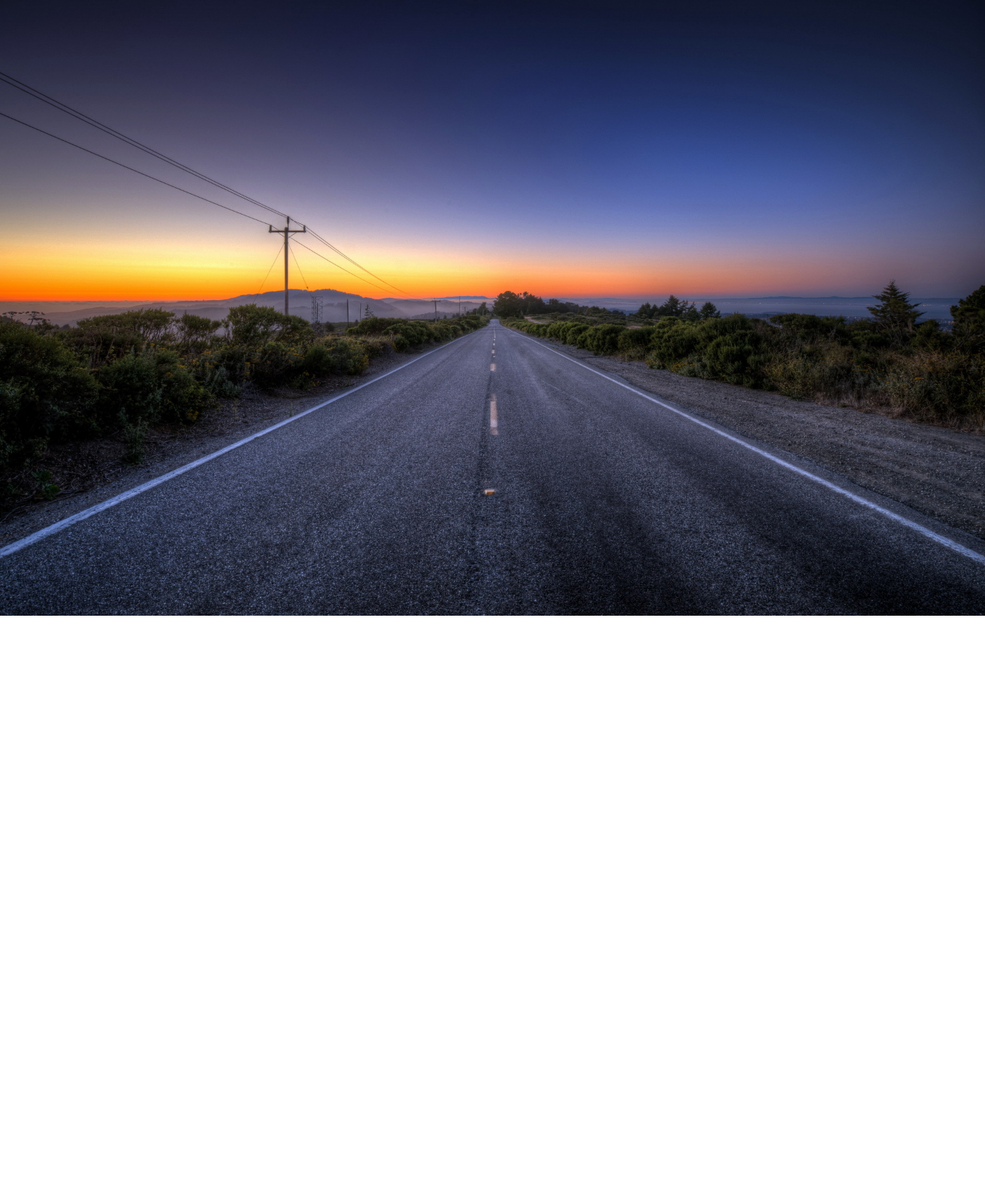
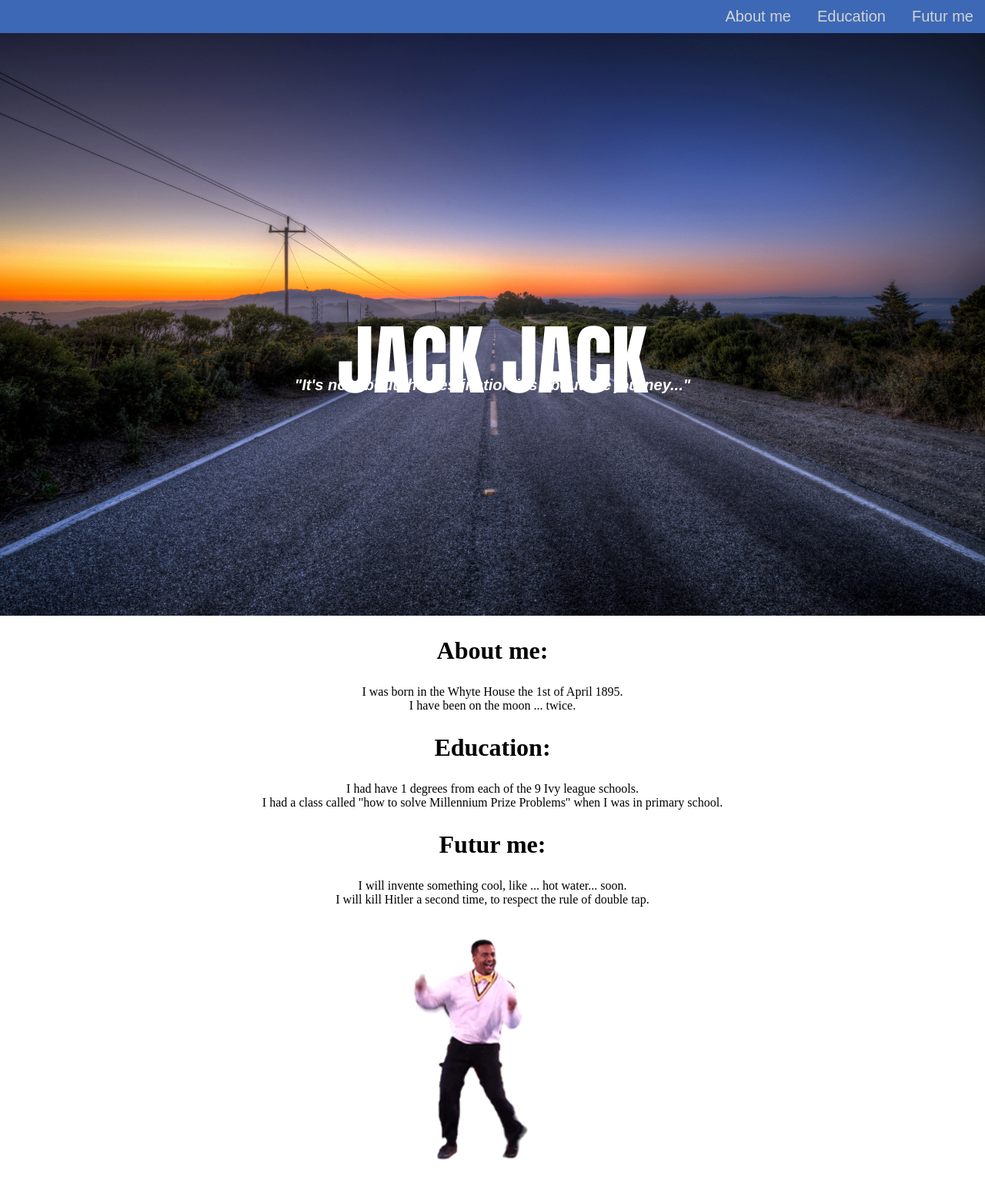
Before and after one commit to totoedf/perso_website, a plain HTML site: page index.html in a window 1280 px wide. Shown: the whole page at 77% size. Before the commit the page ends 800 px from the top, so only its background shows below. Drawn offline with Linux system fonts and the light colour scheme.

Commit message:
init my super own website 2

```diff
--- a/index.html
+++ b/index.html
@@ -11,6 +11,46 @@
     <title>Document</title>
 </head>
 <body>
-    <div id="landing" class="full-page"></div>
+    <header id="header-bar" class="header-nobg">
+        <nav>
+            <a href="#about-me">About me</a>
+            <a href="#education">Education</a>
+            <a href="#futur-me">Futur me</a>
+        </nav>
+    </header>
+    <div id="landing" class="full-page">
+        <h1 id="landing-page"> JACK JACK </h1>
+        <h3 id="quote">"It's not about the destination it's about the journey..."</h3>
+    </div>
+    <section class="panel" id="about-me">
+        <h2>
+            About me:
+        </h2>
+        <p>
+            <span> I was born in the Whyte House the 1st of April 1895.</span>
+            <span> I have been on the moon ... twice.</span>
+        </p>
+    </section>
+
+    <section class="panel" id="eduction">
+        <h2>
+            Education:
+        </h2>
+        <p>
+            <span> I had have 1 degrees from each of the 9 Ivy league schools.</span>
+            <span> I had a class called "how to solve Millennium Prize Problems" when I was in primary school. <span>
+        </p>
+    </section>
+
+    <sectio class="panel" id="futur-me">
+        <h2>
+            Futur me:
+        </h2>
+        <p>
+            <span> I will invente something cool, like ... hot water... soon.</span>
+            <span> I will kill Hitler a second time, to respect the rule of double tap.</span>
+        </p>
+    </section>
+    <img src="dancing.gif" id="dancing-gif">
 </body>
 </html>
--- a/style.css
+++ b/style.css
@@ -1,6 +1,7 @@
 body, html {
     margin: 0;
     padding: 0;
+    scroll-behavior: smooth;
 }
 
 #landing {
@@ -15,3 +16,77 @@ div.full-page {
     height: 100vh;
     overflow: hidden;
 }
+
+#landing-page {
+    color: white;
+    font-size: 100px;
+    font-family: Impact, Charcoal, sans-serif;
+    text-align: center;
+    top: 50%;
+    left: 50%;
+    position: absolute;
+    transform: translate(-50%, -50%);
+}
+
+#panel {
+    padding: 20%;
+}
+
+h2 {
+    font-size: 2rem;
+    text-align: center;
+}
+
+p {
+    text-align: center;
+}
+
+p span {
+    display: block;
+}
+
+h3 {
+    color: white;
+    font-family: Arial, Helvetica, sans-serif;
+    text-align: center;
+    top: 60%;
+    left: 50%;
+    position: absolute;
+    transform: translate(-50%, -50%);
+    font-style: italic;
+    font-size: 20px;
+  }
+
+  header {
+      position: fixed;
+      width: 100%;
+      padding-top: 0px;
+      padding-bottom: 10px;
+      overflow: hidden;
+      z-index: 1;
+  }
+
+  nav {
+      background-color: #3c68b5;
+      text-align: right;
+      padding-top: 10px;
+      margin-top: 0px;
+      padding-bottom: 10px;
+  }
+
+  nav a {
+      color: lightgray;
+      margin-left: 15px;
+      margin-right: 15px;
+      text-decoration: none;
+      font-family: Arial, Helvetica, sans-serif;
+      font-size: 20px;
+
+  }
+
+  #dancing-gif {
+    display: block;
+    margin-left: auto;
+    margin-right: auto;
+    width: 50%;
+}
```
Also changed, not shown: dancing.gif (added).
